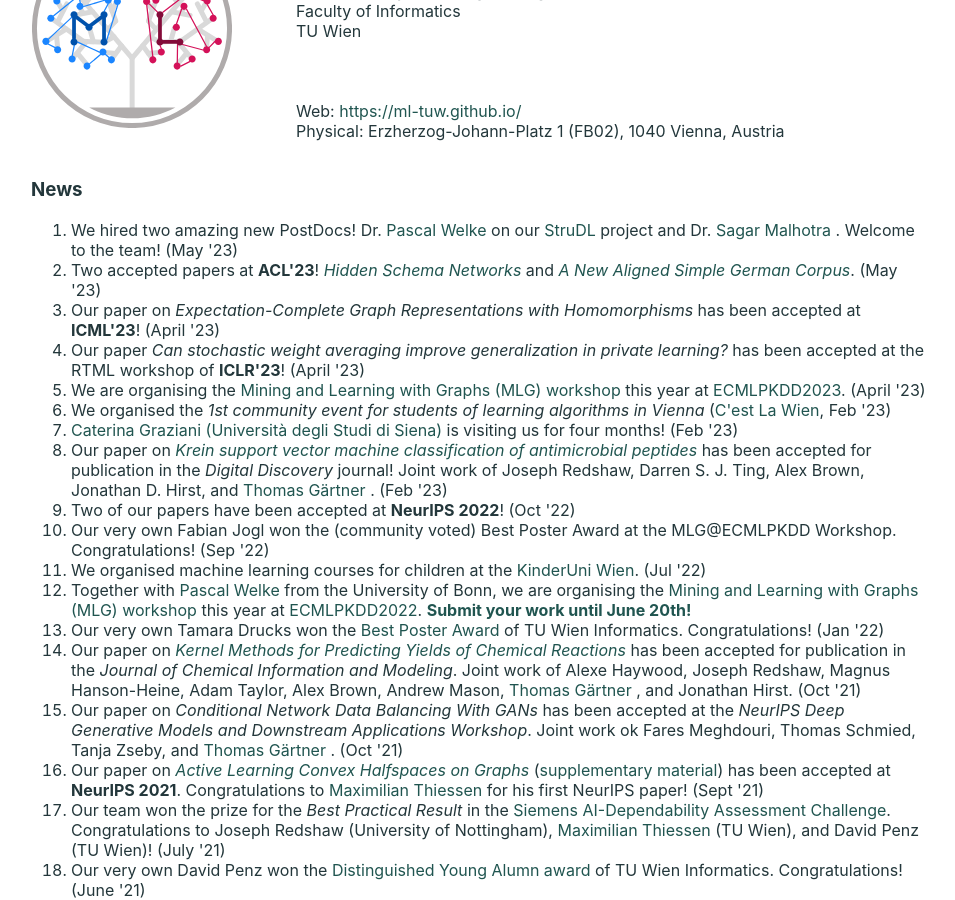
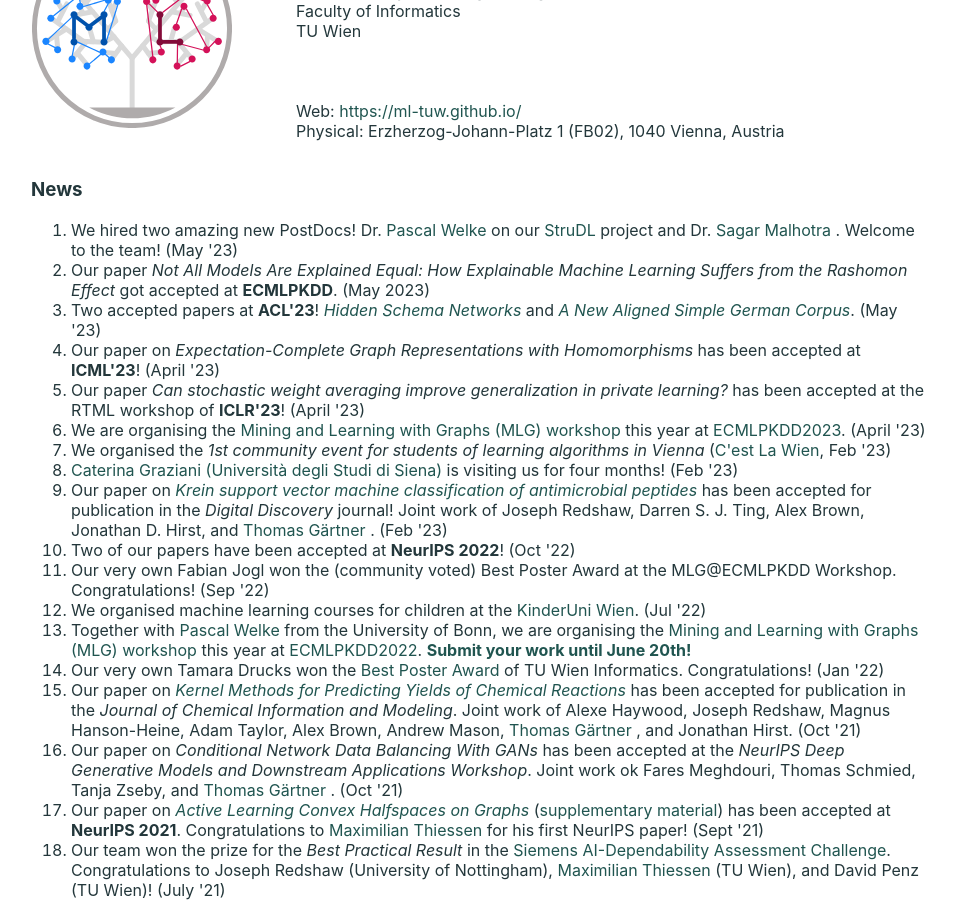
Before and after one commit to ml-tuw/ml-tuw.github.io, a Jekyll site: the page built from index.html, in a window 1280 px wide and 900 px high, scrolled down 341 px. Shown: the whole window, without its empty margins (161-1116 px from the left). Built offline with Jekyll 4.4.1, drawn with Linux system fonts in a browser that asks for light colours.

Commit message:
add news on ECML paper

```diff
--- a/index.html
+++ b/index.html
@@ -34,7 +34,8 @@
 
 <h3> News </h3>
 <ol>
-<li>We hired two amazing new PostDocs! Dr. {% include listppl.html ppls="PascalWelke" -%} on our <a href="projects/">StruDL</a> project and Dr. {% include listppl.html ppls="SagarMalhotra" -%}. Welcome to the team! (May '23)
+<li>We hired two amazing new PostDocs! Dr. {% include listppl.html ppls="PascalWelke" -%} on our <a href="projects/">StruDL</a> project and Dr. {% include listppl.html ppls="SagarMalhotra" -%}. Welcome to the team! (May '23)</li>
+<li>Our paper <i>Not All Models Are Explained Equal: How Explainable Machine Learning Suffers from the Rashomon Effect</i> got accepted at <b>ECMLPKDD</b>. (May 2023)</li>
 <li>Two accepted papers at <b>ACL'23</b>! <i><a href="https://arxiv.org/abs/2207.03777">Hidden Schema Networks</a></i> and <i><a href="https://arxiv.org/abs/2209.01106">A New Aligned Simple German Corpus</a></i>. (May '23)</li>
 <li>Our paper on <i>Expectation-Complete Graph Representations with Homomorphisms</i> has been accepted at <b>ICML'23</b>! (April '23)</li>
 <li>Our paper <i>Can stochastic weight averaging improve generalization in private learning?</i> has been accepted at the RTML workshop of <b>ICLR'23</b>! (April '23)</li>
```
